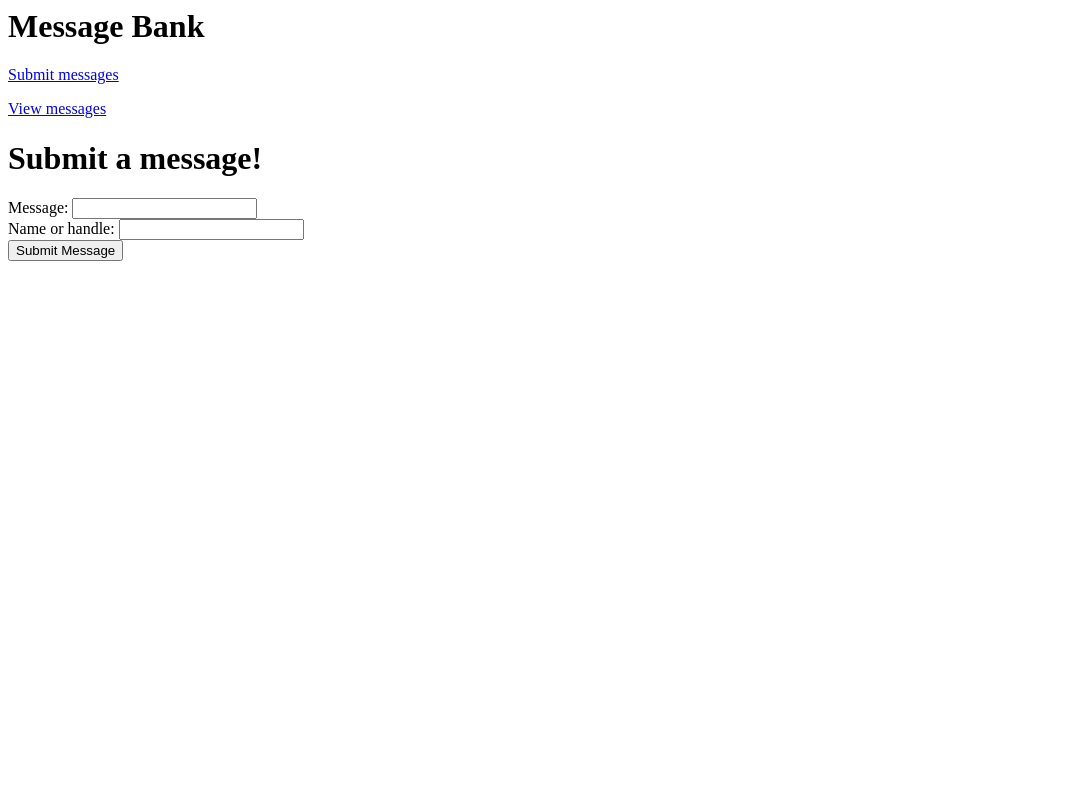
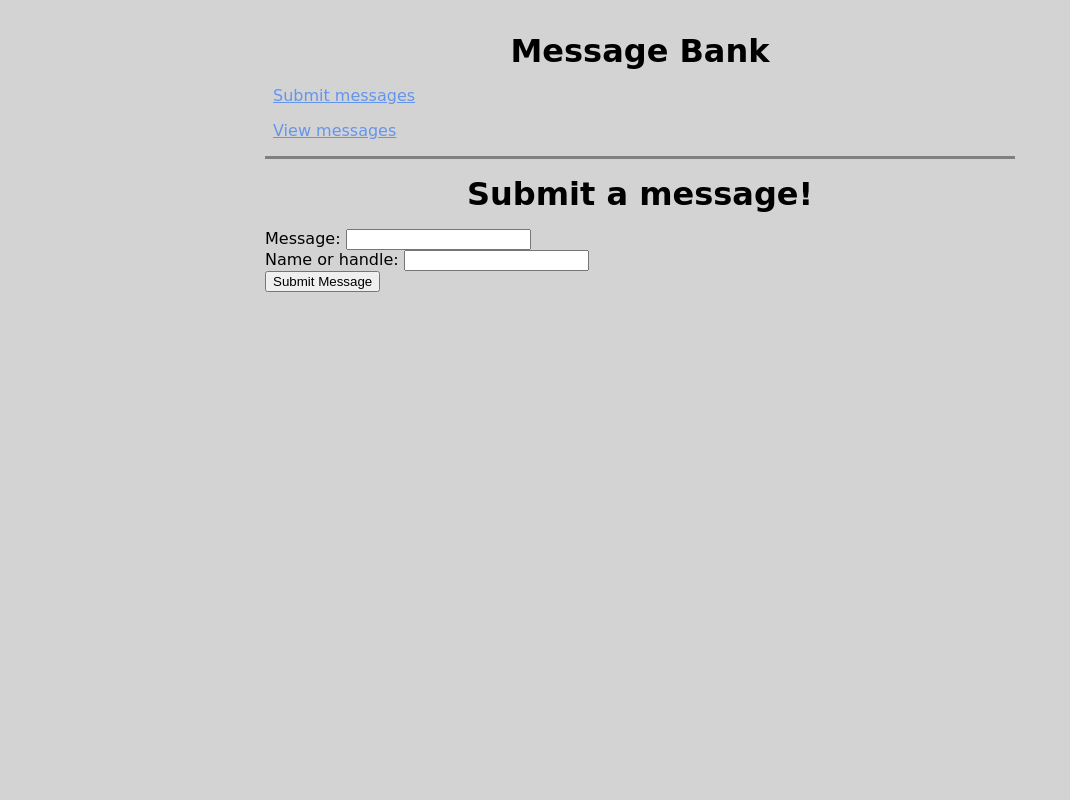
Before and after one commit to 118littlepigs/PIC-16B-HW-3, a Flask app: page / in a window 1280 px wide. Shown: the whole page, without its empty margins (0-1070 px from the left). Run offline with Flask 2, Linux system fonts and the light colour scheme.

Commit message:
finished code

```diff
--- /dev/null
+++ b/static/style.css
@@ -0,0 +1,34 @@
+html {
+    font-family: cursive;
+    background: lightgray;
+    padding: 1rem;
+}
+
+body {
+    max-width: 750px;
+    margin: 0 auto;
+}
+
+h1 {
+    color: Black;
+    font-family: cursive;
+    margin: 1rem 0;
+    text-align: center;
+}
+
+a {
+    color: CornflowerBlue;
+    text-decoration: underline;
+}
+
+hr {
+    border: none;
+    border-top: 3px solid Grey;
+}
+
+nav {
+    display: block
+    background: AntiqueWhite;
+    padding: 0 0.5rem;
+    border-radius: 25px;
+}
--- a/templates/base.html
+++ b/templates/base.html
@@ -1,11 +1,17 @@
+<link rel="stylesheet" href="{{ url_for('static', filename='style.css') }}">
+
 {% block header %}
   <h1>Message Bank</h1>
 {% endblock %}
 
 {% block links %}
+<nav>
     <p><a href="/">Submit messages</a><p>
     <p><a href="/view/">View messages</a><p>
+</nav>
 {% endblock %}
+
+        <hr>
 
 {% block header2 %}
 {% endblock %}
```
Also changed, not shown: messages_db.sqlite.
